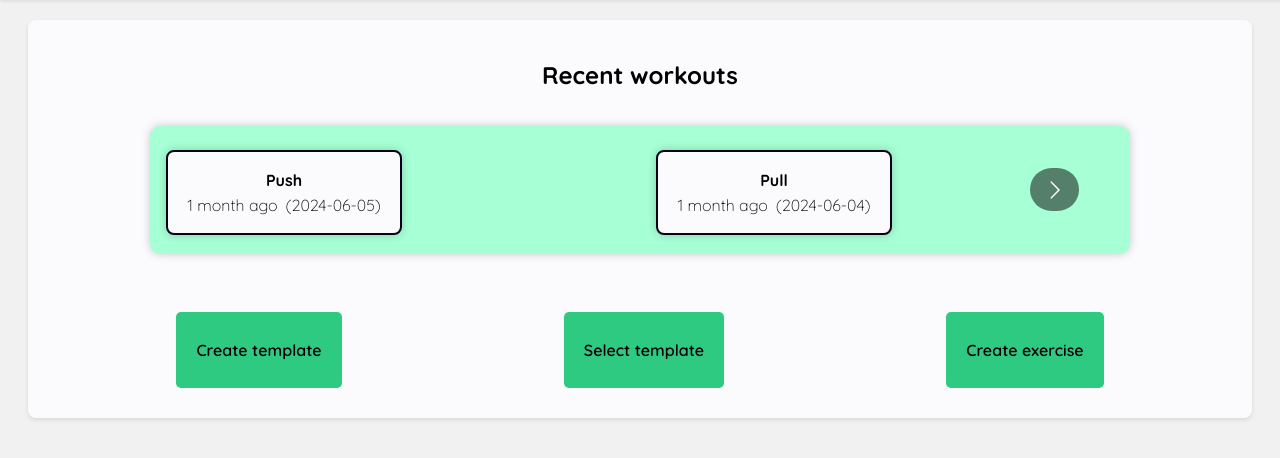
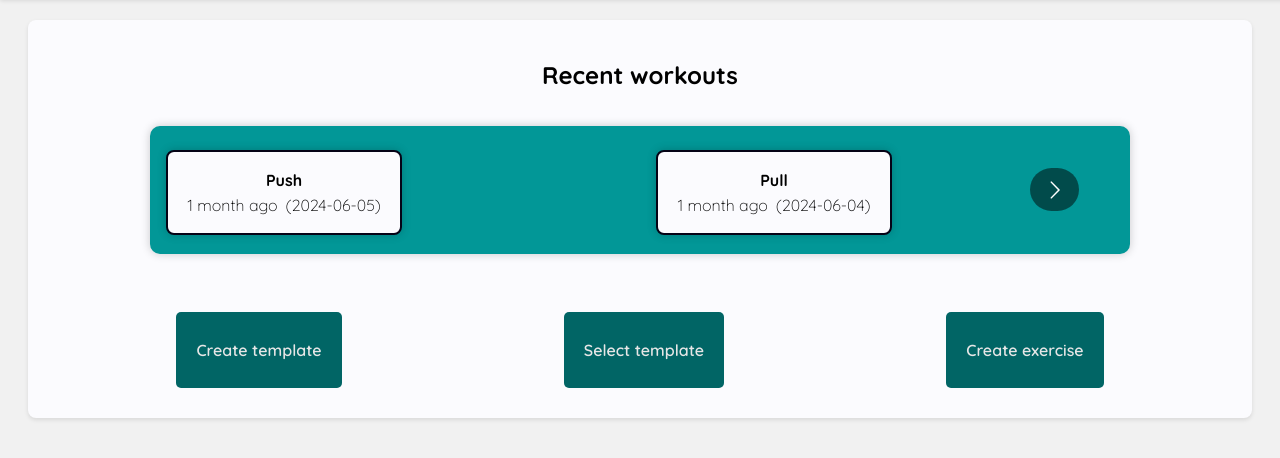
Before and after one commit to JuanTorres93/training-webapp-frontend, a React app: page / in a window 1280 px wide. Shown: the part 78-536 px from the top of the page. Built offline with nearby package versions, Linux system fonts and the light colour scheme; a script that the page names is missing.

Commit message:
Added branding

```diff
--- a/src/components/exercisePresenter/ExercisePresenter.module.css
+++ b/src/components/exercisePresenter/ExercisePresenter.module.css
@@ -6,13 +6,17 @@
     align-content: flex-start;
     background-color: var(--primary-color);
     border-radius: .8rem;
-    border: var(--font-color) solid .15rem;
+    border: var(--font-color-contrast) solid .15rem;
     padding: .5rem 1rem;
     cursor: pointer;
     box-shadow: 0 0 10px rgba(0, 0, 0, 0.2);
     transition: all .1s;
     width: 90%;
     max-width: 500px;
+}
+
+.exercisePresenter * {
+    color: var(--font-color-contrast);
 }
 
 .exercisePresenter:hover {
--- a/src/index.css
+++ b/src/index.css
@@ -16,20 +16,23 @@ body {
     width: 10px;
     transition: all .1s;
 }
+
 ::-webkit-scrollbar-thumb {
     background-color: var(--primary-color);
     border-radius: 10px;
 }
+
 ::-webkit-scrollbar-track {
     background-color: var(--secondary-color);
 }
+
 ::-webkit-scrollbar-thumb:hover {
     background-color: var(--accent-color);
 }
 
 .primary-button {
     background-color: var(--primary-color);
-    color: var(--font-color);
+    color: var(--font-color-contrast);
     border: none;
     border-radius: 5px;
     padding: 10px 20px;
@@ -50,12 +53,14 @@ input[type="number"]::-webkit-outer-spin-button {
 }
 
 /* Make text input fields coherent with app style */
-input[type="text"]:focus, textarea:focus {
+input[type="text"]:focus,
+textarea:focus {
     /* border-color: var(--accent-color); */
     outline: none;
 }
 
-input[type="text"], textarea {
+input[type="text"],
+textarea {
     border: 1px solid var(--primary-color);
     border-radius: 5px;
     padding: 10px;
@@ -65,7 +70,8 @@ input[type="text"], textarea {
     transition: all .1s;
 }
 
-input[type="text"]:hover, textarea:hover {
+input[type="text"]:hover,
+textarea:hover {
     border-color: var(--accent-color);
 }
 
@@ -79,6 +85,7 @@ select {
     width: 90%;
     transition: all .1s;
 }
+
 /* select hover */
 select:hover {
     border-color: var(--accent-color);
@@ -107,7 +114,7 @@ option:hover {
 /* Button styling */
 button {
     background-color: var(--primary-color);
-    color: var(--font-color);
+    color: var(--font-color-contrast);
     border: none;
     border-radius: 5px;
     padding: 10px 20px;
--- a/src/routes/createTemplate/CreateTemplatePage.module.css
+++ b/src/routes/createTemplate/CreateTemplatePage.module.css
@@ -30,7 +30,8 @@
     margin-left: .6rem;
 }
 
-.inputContainer input, textarea {
+.inputContainer input,
+textarea {
     min-height: 2rem;
     min-width: 15rem;
 }
@@ -50,6 +51,7 @@
     overflow: hidden;
     margin-top: 3rem;
     justify-content: space-around;
+    color: var(--font-color-contrast);
 }
 
 .createTemplateOption {
@@ -59,7 +61,8 @@
     text-align: center;
     background-color: var(--primary-color);
     color: var(--text-color);
-    transition: background-color 0.2s ease; /* Add transition for smooth color change */
+    transition: background-color 0.2s ease;
+    /* Add transition for smooth color change */
     cursor: pointer;
 }
 
@@ -67,7 +70,8 @@
 .createTemplateOption:first-child::after {
     content: "";
     display: block;
-    height: 85%; /* Adjust as needed */
+    height: 85%;
+    /* Adjust as needed */
     width: 1px;
     background-color: var(--secondary-color);
     position: absolute;
@@ -77,7 +81,8 @@
 }
 
 .createTemplateOption:hover {
-    background-color: var(--accent-color); /* Change background color on hover */
+    background-color: var(--accent-color);
+    /* Change background color on hover */
 }
 
 .createTemplateOption:first-child {
--- a/src/routes/homePage/HomePage.module.css
+++ b/src/routes/homePage/HomePage.module.css
@@ -26,5 +26,4 @@
 
 .buttonsContainer a {
     text-decoration: none;
-    color: var(--text-color);
 }
--- a/src/variables.css
+++ b/src/variables.css
@@ -2,7 +2,17 @@
     --font-color: #050316;
     --background-color: #fbfbfe;
     --html-color: #f1f1f1;
-    --primary-color: #2fca82;
-    --secondary-color: #a7ffd6;
-    --accent-color: #ff8000;
+    /* --primary-color: #2fca82; */
+    /* --secondary-color: #a7ffd6; */
+    /* --accent-color: #ff8000; */
+    --brand-icon-dark: #982525;
+    --brand-icon-medium: #C12F2F;
+    --brand-icon-light: #D44f4f;
+    --brand-letters-dark: #016565;
+    --brand-letters-medium: #029797;
+
+    --primary-color: var(--brand-letters-dark);
+    --secondary-color: var(--brand-letters-medium);
+    --accent-color: var(--brand-icon-light);
+    --font-color-contrast: #e6e6e6;
 }
```
Also changed, not shown: public/favicon.ico, public/name_and_logo.png (added), 1 other file. Lines whose indentation alone changed are shown as unchanged.
